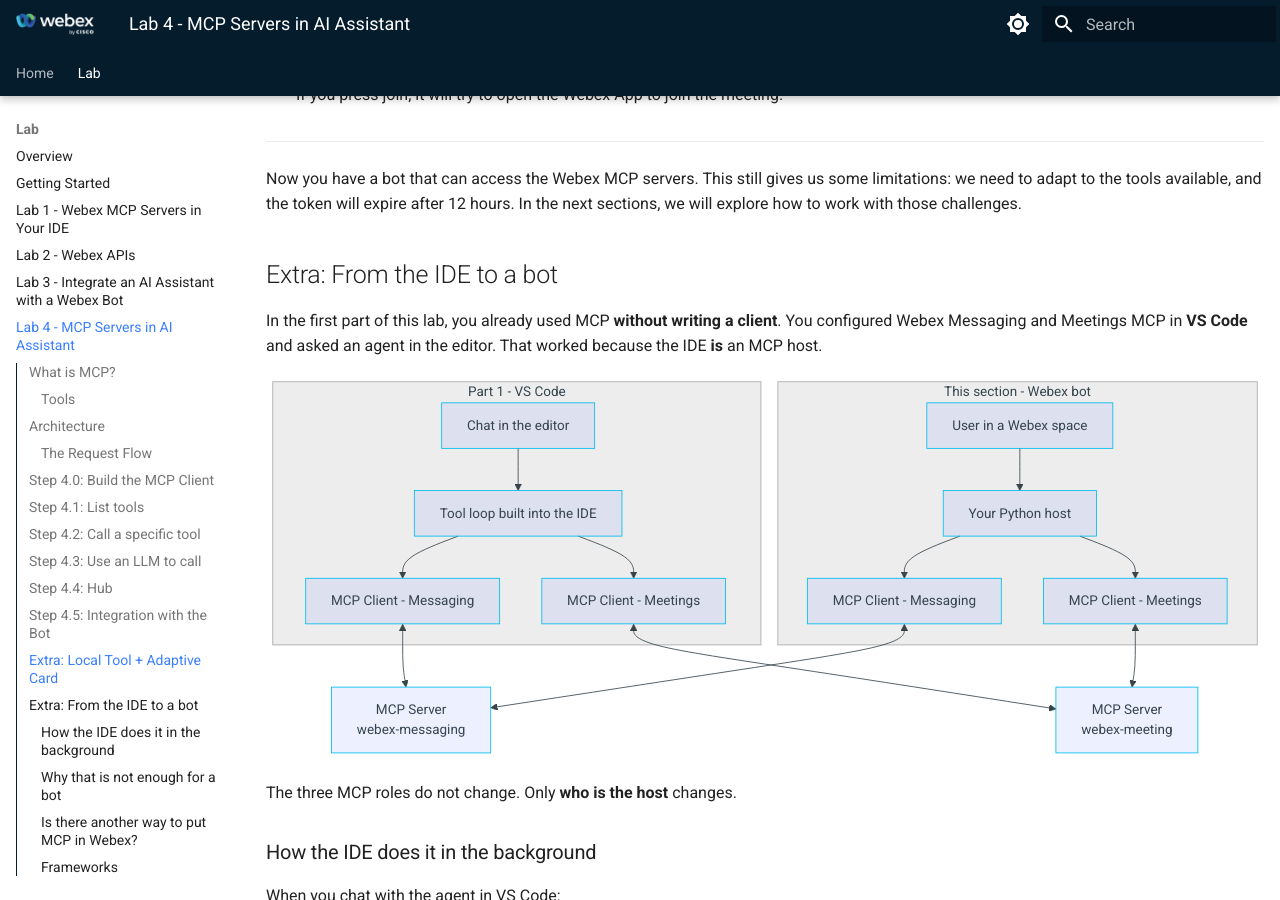
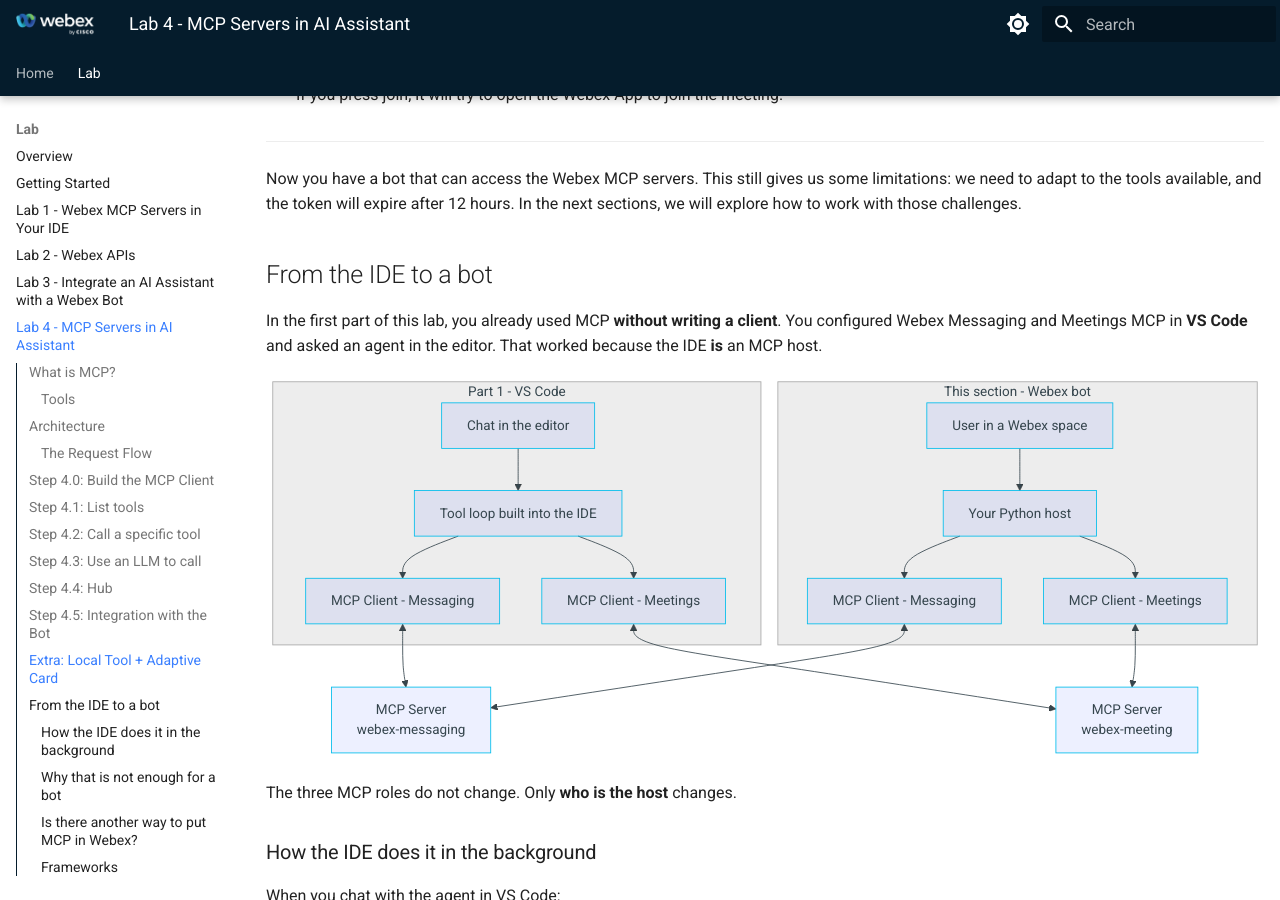
Before and after one commit to WebexCC-SA/LAB-31123, an MkDocs documentation site: the page built from docs/lab4_mcp.md, in a window 1280 px wide and 900 px high, scrolled down 9090 px. Built offline with MkDocs 1.6.1 and Material for MkDocs 9.7.7, drawn with Linux system fonts in a browser that asks for light colours.

Commit message:
Update lab4_mcp.md

```diff
--- a/docs/lab4_mcp.md
+++ b/docs/lab4_mcp.md
@@ -1032,7 +1032,7 @@
 
 Now you have a bot that can access the Webex MCP servers. This still gives us some limitations: we need to adapt to the tools available, and the token will expire after 12 hours. In the next sections, we will explore how to work with those challenges.
 
-## Extra: From the IDE to a bot
+## From the IDE to a bot
 
 In the first part of this lab, you already used MCP **without writing a client**. You configured Webex Messaging and Meetings MCP in **VS Code** and asked an agent in the editor. That worked because the IDE **is** an MCP host.
 
```
